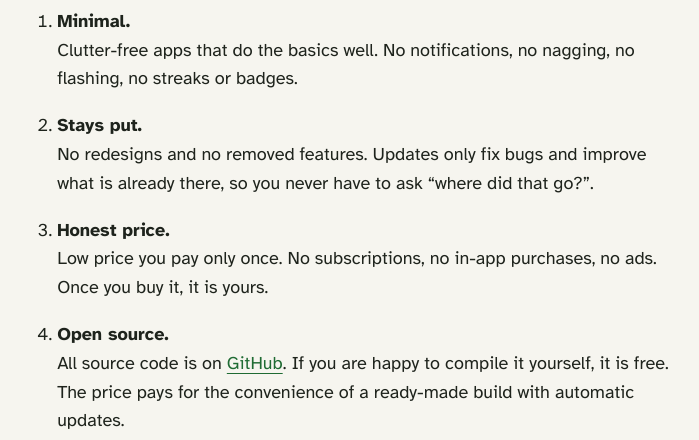
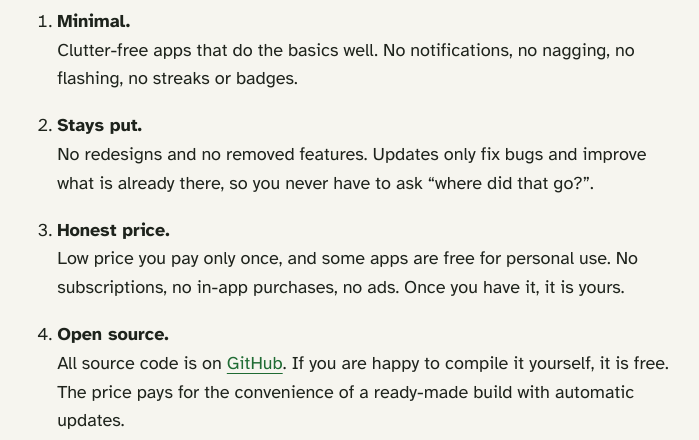
Before and after one commit to AwkwardSnail/awkwardsnail.github.io, a plain HTML site: page index.html in a window 1280 px wide. Shown: the part 360-800 px from the top of the page, without its empty margins (284-983 px from the left). Drawn offline with Linux system fonts and the light colour scheme.

Commit message:
Honest price: some apps are free for personal use
The apps list already shows Chain Calc and SimpleLetters as free, but the
promise said every app has a price you pay once.

Co-Authored-By: Claude Opus 5.5 <noreply@anthropic.com>

```diff
--- a/index.html
+++ b/index.html
@@ -4,7 +4,7 @@
   <meta charset="utf-8">
   <meta name="viewport" content="width=device-width, initial-scale=1">
   <title>aWkward snail</title>
-  <meta name="description" content="Calm, simple software that stays the way you left them. Low price you pay only once, open source.">
+  <meta name="description" content="Calm, simple software that stays the way you left them. Low price you pay only once (some apps free for personal use), open source.">
   <link rel="preconnect" href="https://fonts.googleapis.com">
   <link rel="preconnect" href="https://fonts.gstatic.com" crossorigin>
   <link href="https://fonts.googleapis.com/css2?family=Atkinson+Hyperlegible:wght@400;700&family=VT323&display=swap" rel="stylesheet">
@@ -34,8 +34,8 @@
       what is already there, so you never have to ask
       “where did that go?”.</li>
     <li><strong>Honest price.</strong>
-      Low price you pay only once. No
-      subscriptions, no in-app purchases, no ads. Once you buy it, it is yours.</li>
+      Low price you pay only once, and some apps are free for personal use. No
+      subscriptions, no in-app purchases, no ads. Once you have it, it is yours.</li>
     <li><strong>Open source.</strong>
       All source code is on <a href="https://github.com/awkwardsnail">GitHub</a>.
       If you are happy to compile it yourself, it is free. The price pays for
```
